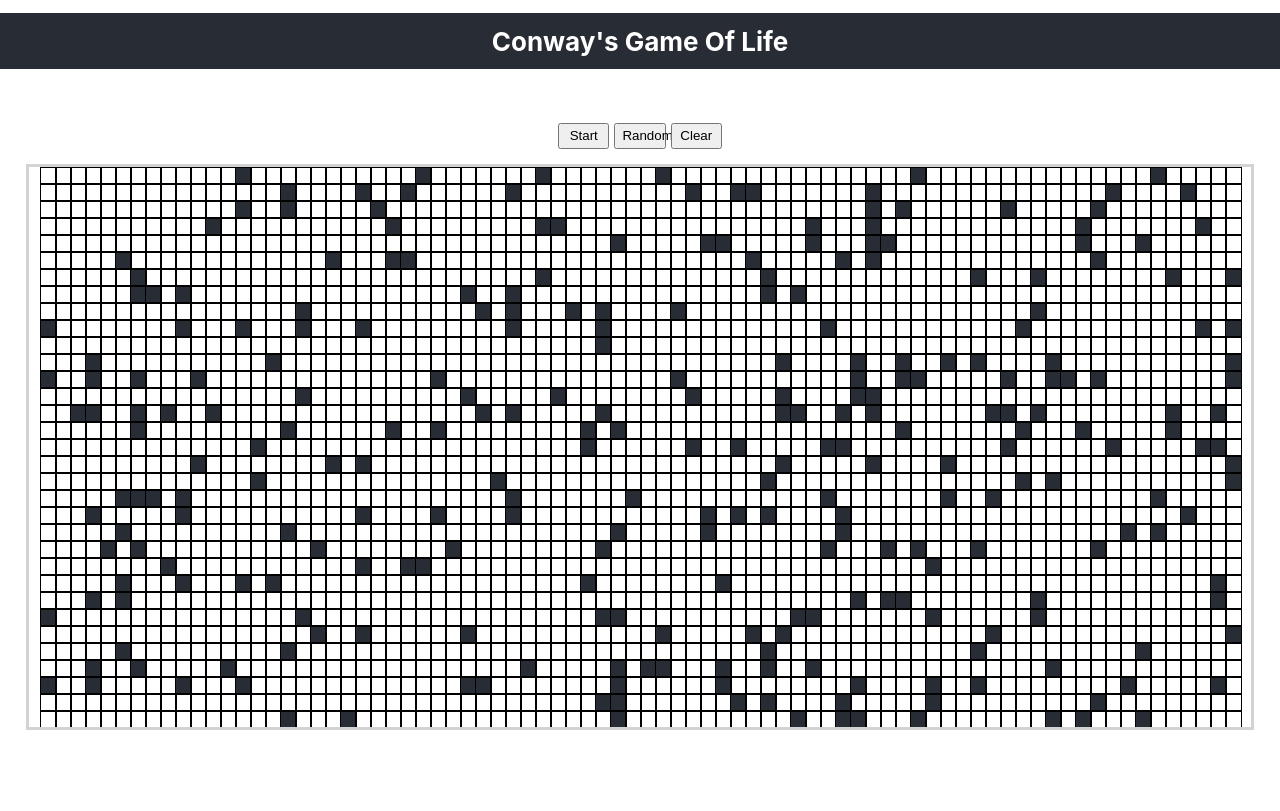
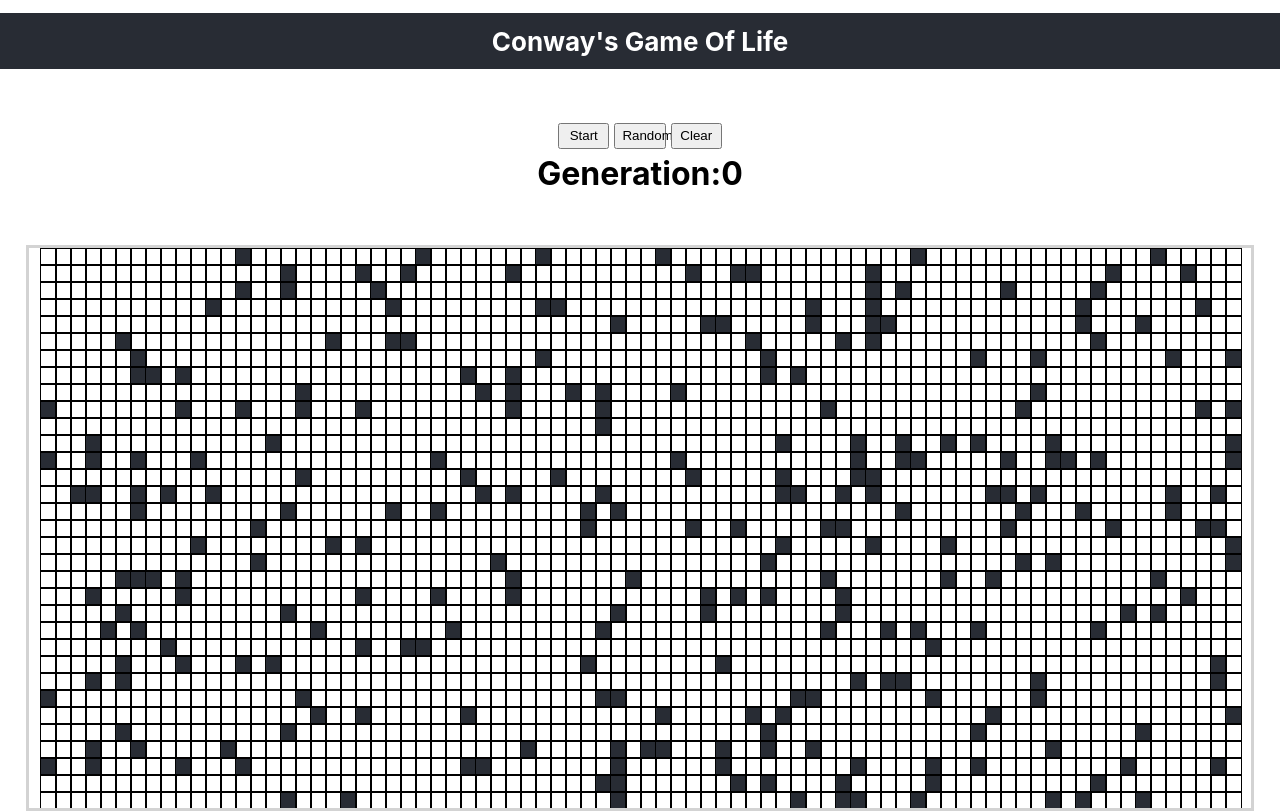
Before and after one commit to Mavetane/Conway-s-Game-of-Life, a React (Create React App) app in the folder code-base/: page / in a window 1280 px wide. Built offline with nearby package versions, Linux system fonts and the light colour scheme.

Commit message:
refactoring tests

```diff
--- a/code-base/src/components/grid/Grid.jsx
+++ b/code-base/src/components/grid/Grid.jsx
@@ -5,9 +5,11 @@ import Controls from '../controls/Controls';
 
 const numberOfRows = 45;
 const numberOfColumns = 80;
+var genTracker = 0
 function Grid() {
     const { generateEmptyGrid, copmuteGameRules } = gridFunctions();
     const [running, setRunning] = useState(false);
+    // const [genTracker, setGenTracker] = useState(0)
     const runningRef = useRef(running)
     runningRef.current = running
 
@@ -45,7 +47,8 @@ function Grid() {
                 copmuteGameRules(currentGrid, numberOfRows, numberOfColumns, gridCopy)
             })
         })
-        setTimeout(runSimulation, 500)
+        genTracker ++;
+        setTimeout(runSimulation, 300)
     }, [])
     const toggleRunning = () => {
         setRunning(!running)
@@ -57,6 +60,7 @@ function Grid() {
 
     const resetGrid = () => {
         setGrid(generateEmptyGrid(numberOfRows, numberOfColumns))
+        genTracker = 0;
     }
     return (
         <>
@@ -65,7 +69,15 @@ function Grid() {
                 clearGrid={resetGrid}
                 createRandomCells={generateRandomCells}
                 handleRunning={toggleRunning}
-            />
+            /><br/>
+            <div>
+                <h1>
+                    Generation:
+                    <label data-testid="generation-number">
+                        {genTracker}
+                    </label>
+                </h1>
+            </div>
             <div
                 style={{
                     display: 'grid',
```
Also changed, not shown: 2 other files (tests, documents, lock files or other folders).
